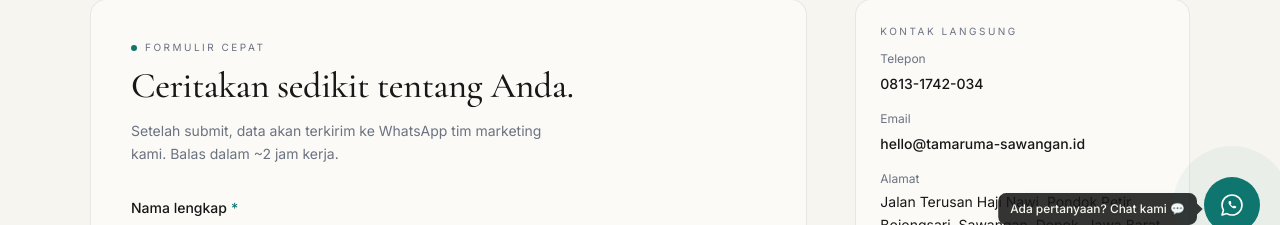
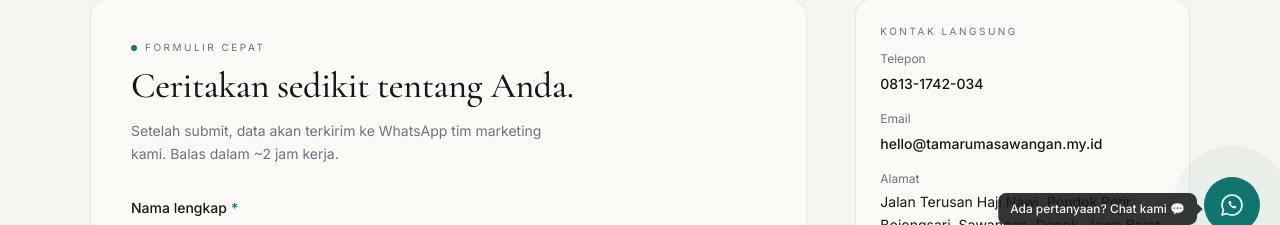
Before and after one commit to stxreza/tamaruma, a Next.js app: page /kontak in a window 1280 px wide. Shown: the part 543-768 px from the top of the page. Built offline with nearby package versions, Linux system fonts and the light colour scheme.

Commit message:
fix: update domain to tamarumasawangan.my.id and improve robots.txt geo-targeting

```diff
--- a/src/app/robots.ts
+++ b/src/app/robots.ts
@@ -9,6 +9,18 @@ export default function robots(): MetadataRoute.Robots {
         allow: "/",
         disallow: ["/api/", "/_next/"],
       },
+      {
+        userAgent: "Googlebot",
+        allow: "/",
+      },
+      {
+        userAgent: "Bingbot",
+        allow: "/",
+      },
+      {
+        userAgent: "Yandex",
+        allow: "/",
+      },
     ],
     sitemap: `${site.url}/sitemap.xml`,
   };
--- a/src/lib/site.ts
+++ b/src/lib/site.ts
@@ -11,7 +11,7 @@ export const site = {
     "Rumah Ready Stock Sawangan — perumahan tropical modern siap huni di komplek Tamaruma Sawangan, Depok",
   location: "Sawangan, Depok",
   developer: "Ruma ID",
-  url: "https://tamaruma-sawangan.id",
+  url: "https://tamarumasawangan.my.id",
   whatsapp: {
     number: "628131742034",
     message:
@@ -32,7 +32,7 @@ export const site = {
   },
   phone: "0813-1742-034",
   phoneE164: "+62813174203400",
-  email: "hello@tamaruma-sawangan.id",
+  email: "hello@tamarumasawangan.my.id",
   social: {
     instagram: "https://www.instagram.com/tamaruma.sawangan",
     whatsapp: "https://wa.me/628131742034",
```
